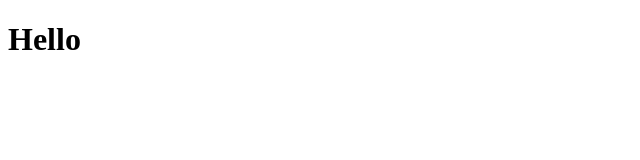
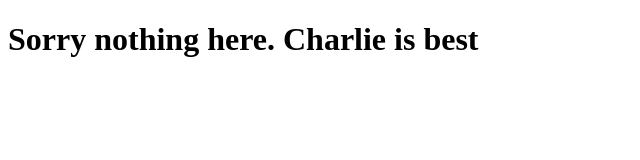
Before and after one commit to VladimirJarabica/vladimirjarabica.github.io, a plain HTML site: page index.html in a window 1280 px wide. Shown: the whole page, without its empty margins (0-640 px from the left). Drawn offline with Linux system fonts and the light colour scheme.

Commit message:
nothing here

```diff
--- a/index.html
+++ b/index.html
@@ -4,9 +4,9 @@
     <meta charset="UTF-8" />
     <meta name="viewport" content="width=device-width, initial-scale=1.0" />
     <meta http-equiv="X-UA-Compatible" content="ie=edge" />
-    <title>Vladimír Jarabica</title>
+    <title>VJ</title>
   </head>
   <body>
-    <h1>Hello</h1>
+    <h1>Sorry nothing here. Charlie is best</h1>
   </body>
 </html>
```
